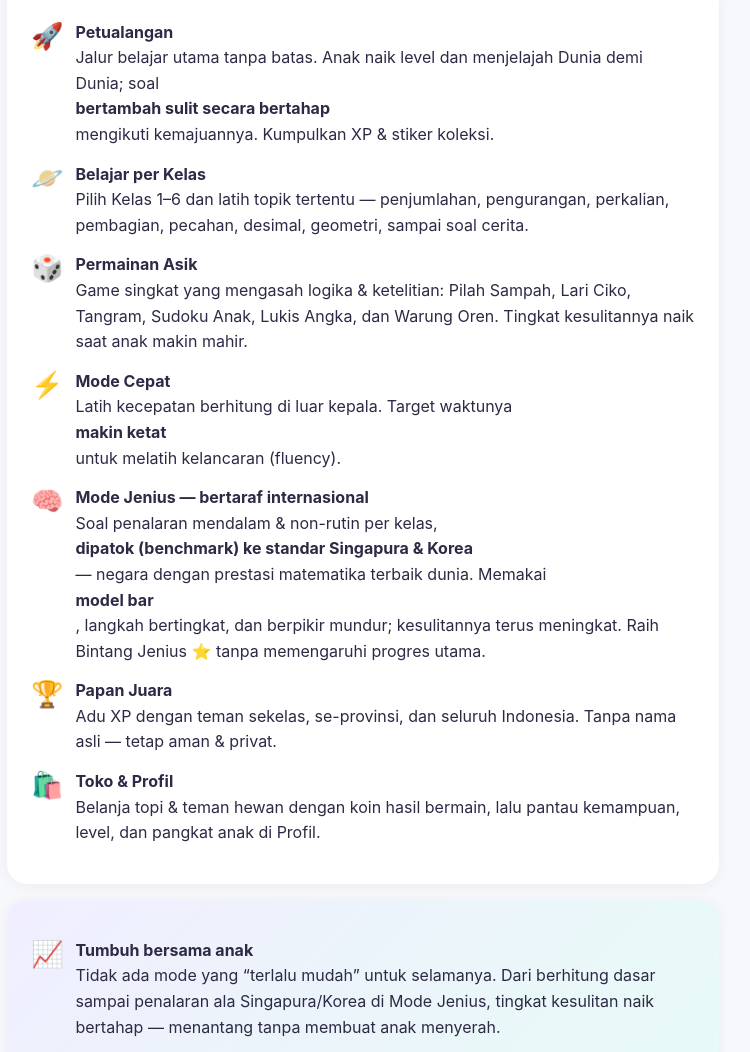
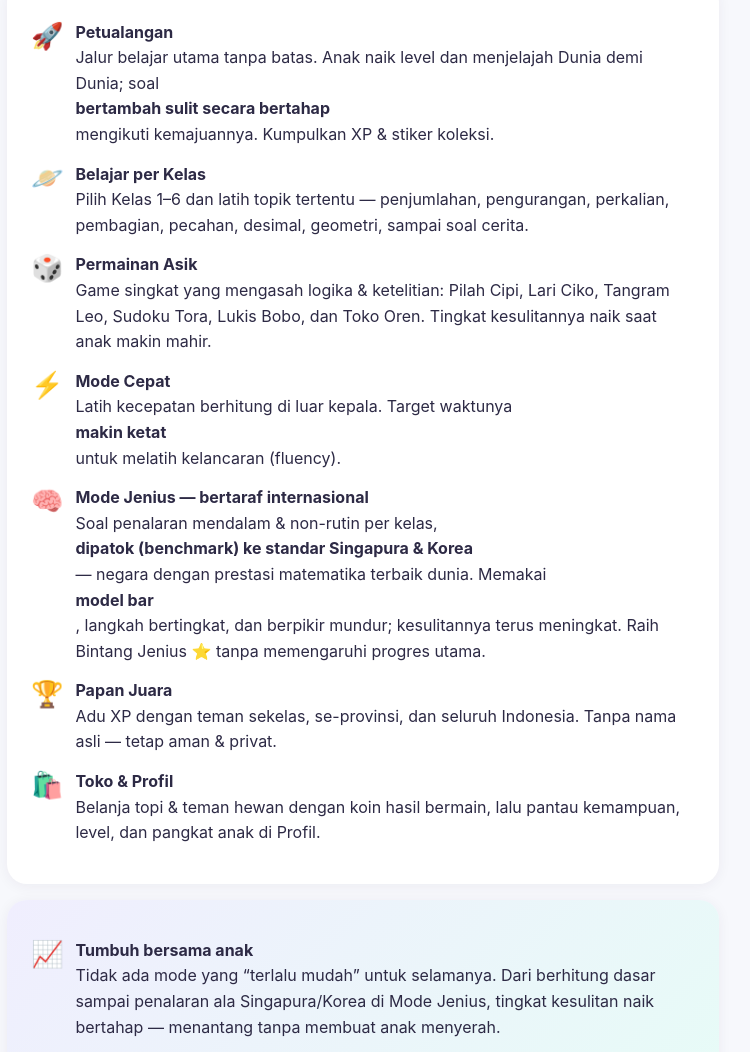
Before and after one commit to eramuse74-hub/Ayomath-site, a plain HTML site: page ayomath/index.html in a window 1280 px wide. Shown: the part 1145-2197 px from the top of the page, without its empty margins (277-1027 px from the left). Drawn offline with Linux system fonts and the light colour scheme.

Commit message:
AyoMath page: Indonesian minigame names catch up with the app
Co-Authored-By: Claude Fable 5.1 <noreply@anthropic.com>
Claude-Session: https://claude.ai/code/session_01Bkx9nSRtoCZoP4AphjJoCZ

```diff
--- a/ayomath/index.html
+++ b/ayomath/index.html
@@ -105,7 +105,7 @@
       <span lang="id"><b>Belajar per Kelas</b>Pilih Kelas 1–6 dan latih topik tertentu — penjumlahan, pengurangan, perkalian, pembagian, pecahan, desimal, geometri, sampai soal cerita.</span>
       <span lang="en"><b>Learn by Grade</b>Pick Grade 1–6 and practise a specific topic — addition, subtraction, multiplication, division, fractions, decimals, geometry, all the way to word problems.</span></div>
     <div class="feat"><span class="ic">🎲</span>
-      <span lang="id"><b>Permainan Asik</b>Game singkat yang mengasah logika &amp; ketelitian: Pilah Sampah, Lari Ciko, Tangram, Sudoku Anak, Lukis Angka, dan Warung Oren. Tingkat kesulitannya naik saat anak makin mahir.</span>
+      <span lang="id"><b>Permainan Asik</b>Game singkat yang mengasah logika &amp; ketelitian: Pilah Cipi, Lari Ciko, Tangram Leo, Sudoku Tora, Lukis Bobo, dan Toko Oren. Tingkat kesulitannya naik saat anak makin mahir.</span>
       <span lang="en"><b>Fun Games</b>Short games that sharpen logic &amp; accuracy: Cipi's Cleanup, Ciko's Run, Leo's Tangram, Tora's Sudoku, Bobo's Painting and Oren's Shop. Difficulty rises as the child gets better.</span></div>
     <div class="feat"><span class="ic">⚡</span>
       <span lang="id"><b>Mode Cepat</b>Latih kecepatan berhitung di luar kepala. Target waktunya <b>makin ketat</b> untuk melatih kelancaran (fluency).</span>
```
